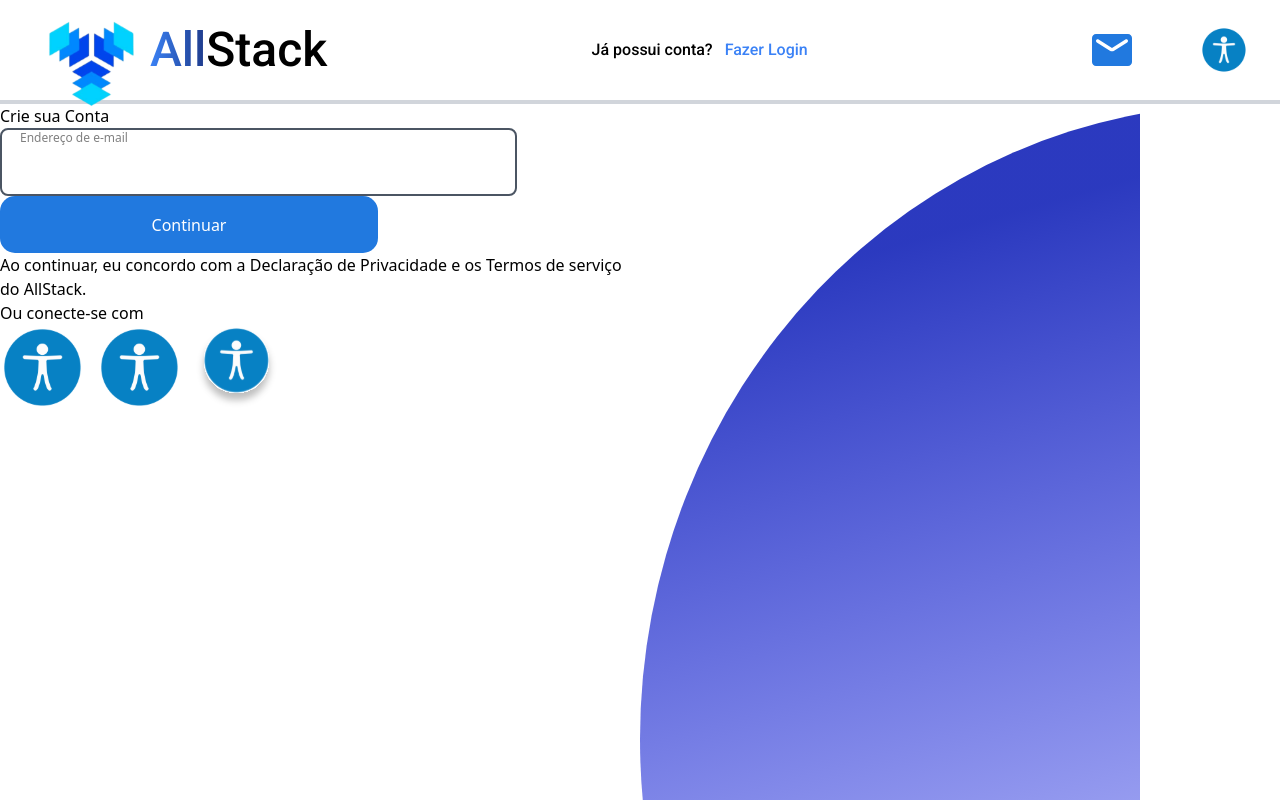
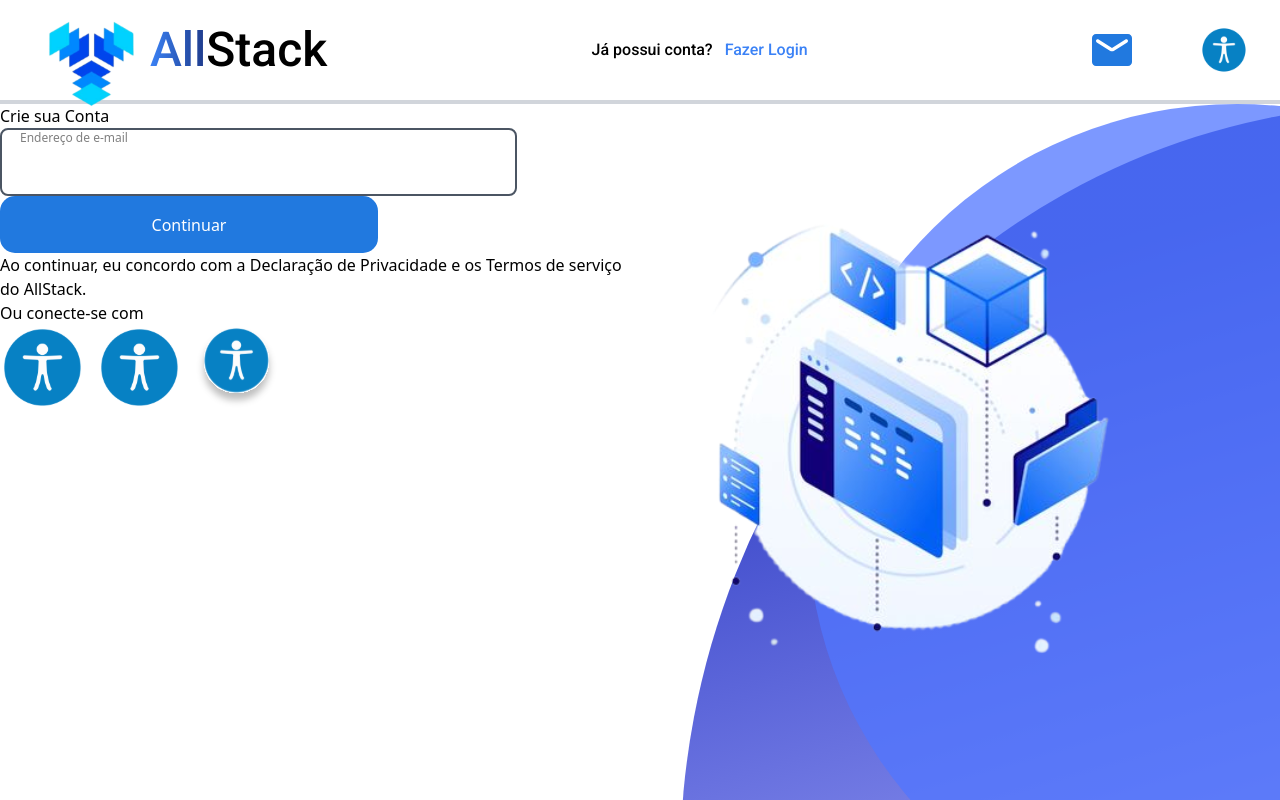
Before and after one commit to allstack-staff/allstack-community, a Next.js app: page /auth in a window 1280 px wide. Shown: the top 800 px of the page. Built offline with nearby package versions, Linux system fonts and the light colour scheme.

Commit message:
Posicionado as elipse, só falta alinhar

```diff
--- a/src/app/auth/page.tsx
+++ b/src/app/auth/page.tsx
@@ -8,8 +8,8 @@ import Image from "next/image";
 
 function Login() {
   return (
-    <main className="grid grid-cols-2">
-      <section className="">
+    <section className="grid grid-cols-2">
+      <article className="">
         <div>
           <p>Crie sua Conta</p>
           <Form />
@@ -37,21 +37,21 @@ function Login() {
             </span>
           </div>
         </div>
-      </section>
-      <article className="hidden md:flex flex-row ">
-        <div className="relative">
-          <div className="">
-            <Image src={Elipse49} width={500} height={500} alt="" />
+      </article>
+      <article className="hidden relative md:flex flex-row">
+        <div className="overflow-x-hidden">
+          <div className="absolute top-0 right-0 z-0">
+            <Image src={Elipse49} width={600} height={250} alt="" />
           </div>
-          <div className="">
-            <Image src={Elipse50} width={500} height={500} alt="" />
+          <div className="absolute top-18 right-0 z-10">
+            <Image src={Elipse50} width={471.8} height={471.8} alt="" />
           </div>
-          <div className="">
-            <Image src={ti51} width={500} height={500} alt="" />
+          <div className="absolute top-20 left-0 z-20">
+            <Image src={ti51} width={537.2} height={537.2} alt="" />
           </div>
         </div>
       </article>
-    </main>
+    </section>
   );
 }
 
```
